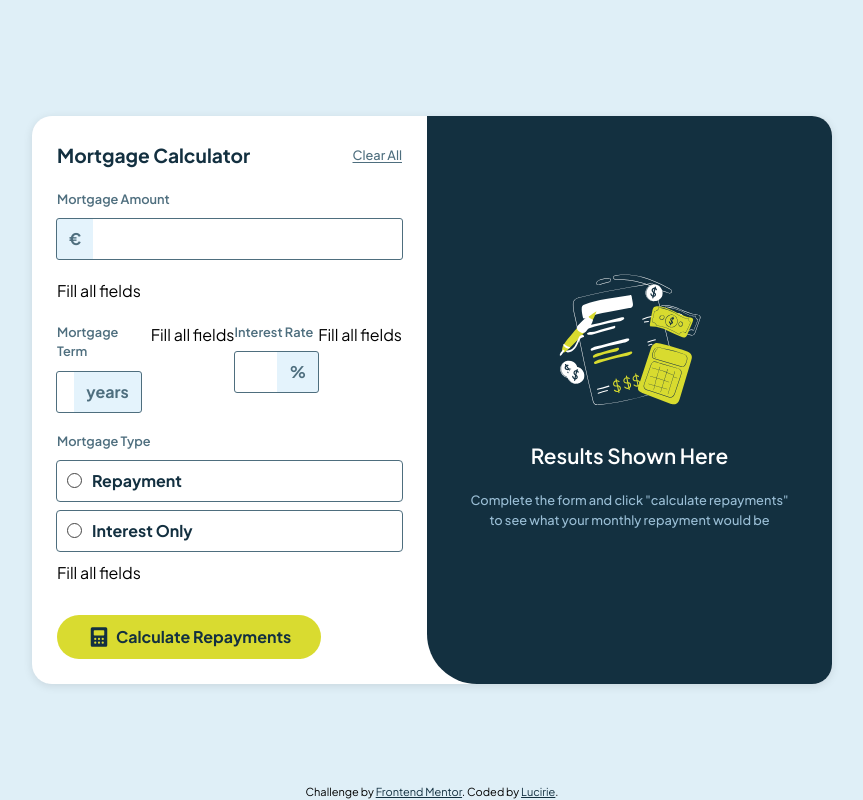
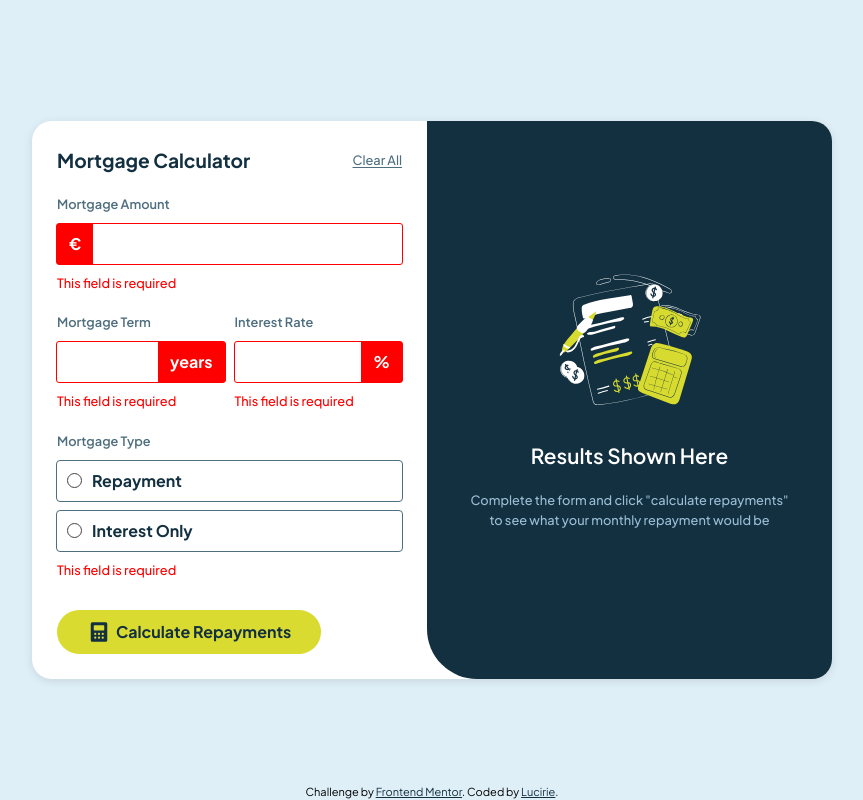
Before and after one commit to lucirie/Mortgage-Calculator, a plain HTML site: page index.html in a window 1280 px wide. Both pictures are taken after a click on the button "Calculate Repayments". Shown: the whole page, without its empty margins (208-1071 px from the left). Drawn offline with Linux system fonts and the light colour scheme.

Commit message:
added input error warnings and styled them

```diff
--- a/index.html
+++ b/index.html
@@ -31,8 +31,8 @@
               <label for="mortgageAmmount">&euro;</label>
               <input type="text" id="mortgageAmmount" autocomplete="off">
             </div>
+            <div class="error" id="error"></div>
           </div>
-          <div class="error"></div>
 
           <div class="term-rate-container">
             <div class="term" id="termContainer">
@@ -41,8 +41,8 @@
                 <input type="text" id="mortgageTerm" autocomplete="off">
                 <label for="mortgageTerm">years</label>
               </div>
+              <div class="error" id="error"></div>
             </div>
-            <div class="error"></div>
 
             <div class="rate" id="rateContainer">
               <h2>Interest Rate</h2>
@@ -50,8 +50,8 @@
                 <input type="text" id="mortgageRate" autocomplete="off">
                 <label for="mortgageRate">%</label>
               </div>
+              <div class="error" id="error"></div>
             </div>
-            <div class="error"></div>
           </div>
           <div class="mortgage-type">
             <h2>Mortgage Type</h2>
--- a/script.js
+++ b/script.js
@@ -7,7 +7,7 @@ const totalCost = document.getElementById('totalCost');
 
 submitBtn.addEventListener('click', function() {
     const mortgageType = document.querySelector('input[name="mortgage-type"]:checked');
-    let inputs =validateForm();
+    let inputs = validateForm();
     if (inputs) {
         document.getElementById('completed').hidden = false;
         document.getElementById('empty').hidden = true;
@@ -58,13 +58,22 @@ function calculateTotalInterest() {
     return totalInterest;
 }
 
-function validateInput(input, inputContainer) {
-    const errorDiv = inputContainer.nextElementSibling;
+function validateInput(input, container) {
+    if (!input.value.trim()) {
+        inputGroup = container.querySelector('.input-group')
+        errorDiv = container.querySelector('#error');
+        label = container.querySelector('label');
 
-    if (!input.value.trim()) {
-        errorDiv.textContent = 'Fill all fields';
+        label.style.backgroundColor = 'red';
+        label.style.color = 'white';
+        inputGroup.style.outline = '1px solid red';
+        errorDiv.textContent = 'This field is required';
+
         return false;
     } else {
+        label.style.backgroundColor = '#E4F3FC';
+        label.style.color = '#4E6E7E';
+        inputGroup.style.outline = '1px solid hsl(200, 24%, 40%)';
         errorDiv.textContent = '';
         return true
     }
@@ -75,7 +84,7 @@ function validateMortgageType() {
     const errorDiv = document.getElementById('mortgageTypeError');
 
     if (!mortgageType) {
-        errorDiv.textContent = 'Fill all fields';
+        errorDiv.textContent = 'This field is required';
         return false;
     } else {
         errorDiv.textContent = '';
@@ -84,9 +93,9 @@ function validateMortgageType() {
 }
 
 function validateForm() {
-    amountContainer = document.getElementById('amountContainer');
     termContainer = document.getElementById('termContainer');
     rateContainer = document.getElementById('rateContainer');
+    amountContainer = document.getElementById('amountContainer');
 
     const amountValid = validateInput(mortgageAmmount, amountContainer);
     const termValid = validateInput(mortgageTerm, termContainer);
--- a/styles.css
+++ b/styles.css
@@ -203,6 +203,13 @@ button {
 .btn-section {
   display: grid;
   place-items: center;
+}
+
+.error, #mortgageTypeError {
+  color: red;
+  font-size: 0.8rem;
+  font-weight: 500;
+  margin-top: 10px;
 }
 
 .results-panel {
```
